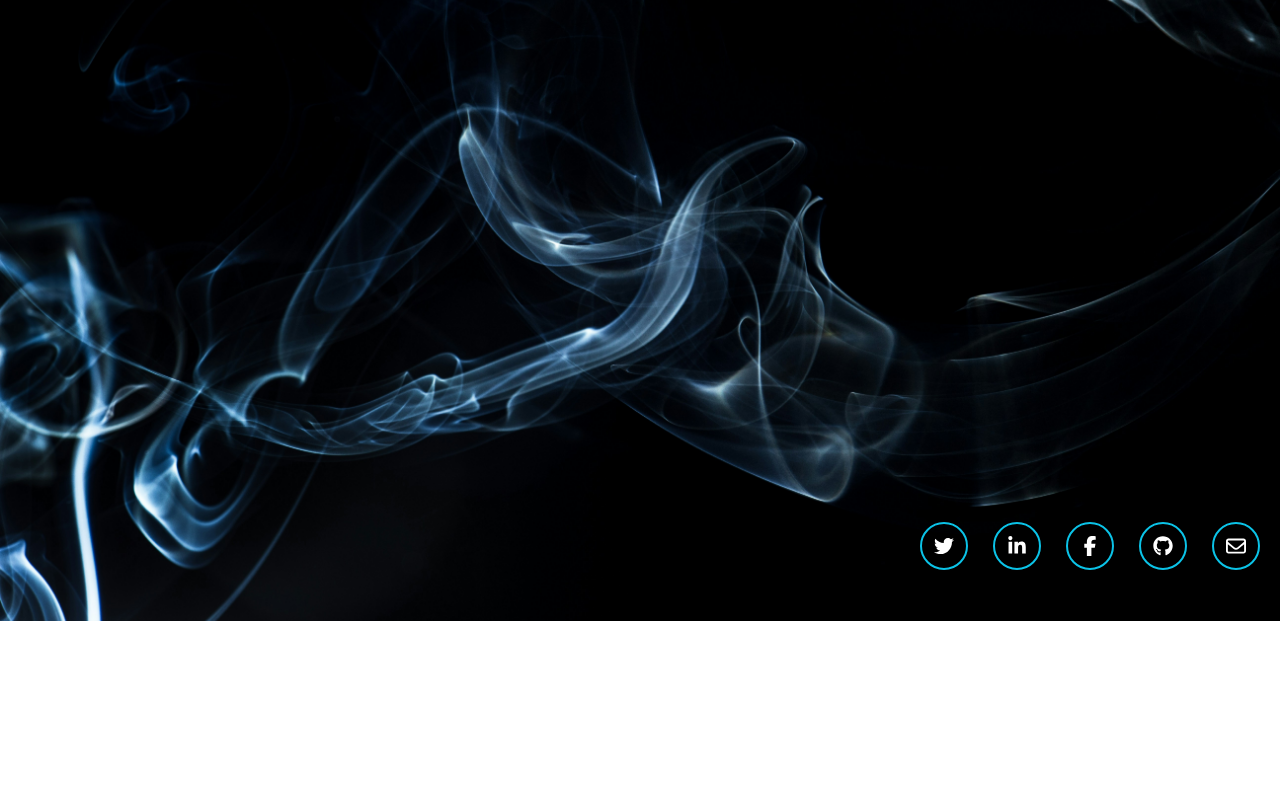
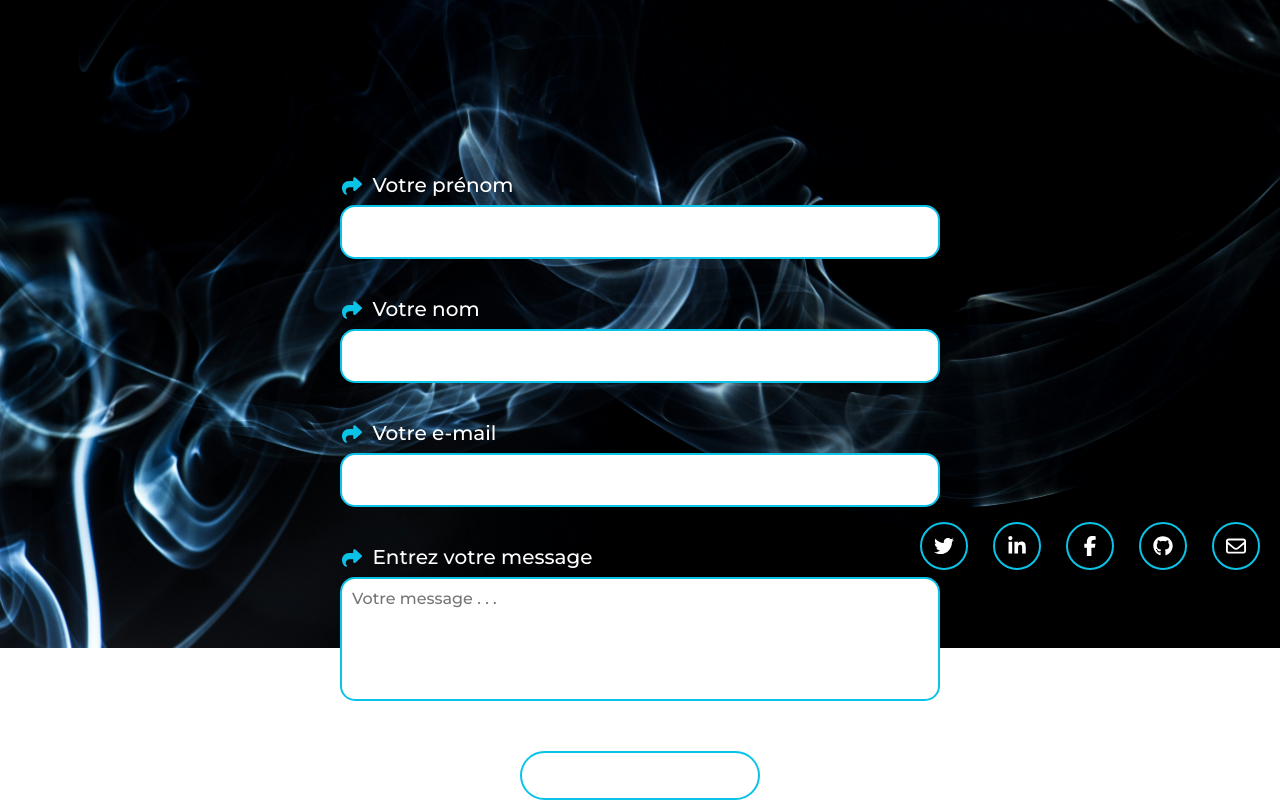
Before and after one commit to DavidDevPro/projet-12-Portfolio, a React (Vite) app: page /contact in a window 1280 px wide. Shown: the part 179-979 px from the top of the page. Before the commit the page ends 800 px from the top, so only its background shows below. Built offline with nearby package versions, Linux system fonts and the light colour scheme.

Commit message:
formulaire de contact version 1

```diff
--- /dev/null
+++ b/src/components/ContactForm.jsx
@@ -0,0 +1,50 @@
+import React from "react";
+import { FontAwesomeIcon } from "@fortawesome/react-fontawesome";
+import { faShare } from "@fortawesome/free-solid-svg-icons";
+
+const ContactForm = () => {
+  const handleSubmit = (e) => {
+    e.preventDefault();
+
+    const form = e.target;
+    const formData = new FormData(form);
+    const firstname = formData.get("firstname");
+    const surname = formData.get("surname");
+    const email = formData.get("email");
+    const message = formData.get("message");
+
+    form.reset();
+  };
+
+  return (
+    <div className="formulaire">
+      <form onSubmit={handleSubmit}>
+        <label htmlFor="firstname">
+          {" "}
+          <FontAwesomeIcon className="icons" icon={faShare} /> Votre prénom
+        </label>
+        <input name="firstname" type="text" id="firstname" />
+        <label htmlFor="surname">
+          <FontAwesomeIcon className="icons" icon={faShare} /> Votre nom
+        </label>
+        <input name="surname" type="text" id="surname" />
+        <label htmlFor="email">
+          <FontAwesomeIcon className="icons" icon={faShare} /> Votre e-mail
+        </label>
+        <input name="email" type="text" id="email" />
+        <label htmlFor="message">
+          <FontAwesomeIcon className="icons" icon={faShare} /> Entrez votre
+          message
+        </label>
+        <textarea
+          name="message"
+          id="message"
+          placeholder="Votre message . . ."
+        />
+        <button type="submit">Envoyer</button>
+      </form>
+    </div>
+  );
+};
+
+export default ContactForm;
--- a/src/pages/Contact.jsx
+++ b/src/pages/Contact.jsx
@@ -1,7 +1,12 @@
 import React from "react";
+import ContactForm from "../components/ContactForm";
 
 const Contact = () => {
-  return <div></div>;
+  return (
+    <div>
+      <ContactForm />
+    </div>
+  );
 };
 
 export default Contact;
--- /dev/null
+++ b/src/sass/components/formulaire.scss
@@ -0,0 +1,79 @@
+@import "../utils/mixins";
+@import "../utils/variables";
+
+.formulaire {
+  width: 100%;
+  max-width: 600px;
+  height: 600px;
+  margin: 200px auto 0;
+  padding: 20px 20px;
+
+  form {
+    display: flex;
+    flex-direction: column;
+    gap: 10px;
+
+    label {
+      @include montserrat;
+      color: $secondary_color;
+      font-size: 1.25em;
+      margin-top: 30px;
+      padding-left: 5px;
+      font-weight: 500;
+
+      .icons {
+        color: $fourth_color;
+        margin: 0 5px -2px -3px;
+      }
+    }
+    input {
+      @include montserrat;
+      height: 50px;
+      border-radius: 15px;
+      padding: 0 10px;
+      font-weight: 600;
+      font-size: 1.1em;
+      border: 2px solid $fourth_color;
+      outline: none;
+
+      &:focus {
+        box-shadow: rgba(255, 255, 255, 0.3) 0px 0px 5px 1px;
+      }
+    }
+    textarea {
+      @include montserrat;
+      height: 100px;
+      border-radius: 15px;
+      padding: 10px 10px;
+      font-weight: 500;
+      font-size: 1em;
+      border: 2px solid $fourth_color;
+      outline: none;
+      resize: none;
+
+      &:focus {
+        box-shadow: rgba(255, 255, 255, 0.4) 0px 0px 10px 1px;
+      }
+    }
+    button {
+      @include montserrat;
+      @include transition;
+      color: $secondary_color;
+      margin: 40px auto 0;
+      border-radius: 30px;
+      padding: 10px 10px;
+      font-weight: 600;
+      font-size: 1.3em;
+      border: 2px solid $fourth_color;
+      width: 40%;
+      background-color: transparent;
+      cursor: pointer;
+
+      &:hover {
+        color: $primary_color;
+        background-color: $secondary_color;
+        box-shadow: rgba(255, 255, 255, 0.4) 0px 0px 5px 1px;
+      }
+    }
+  }
+}
--- a/src/sass/main.scss
+++ b/src/sass/main.scss
@@ -6,5 +6,6 @@
 @use "./layout/header";
 @use "./layout/footer";
 @use "./components/navigation";
+@use "./components/formulaire";
 @use "./components/buttons";
 @use "./components/caroussel";
--- a/src/sass/pages/homePage.scss
+++ b/src/sass/pages/homePage.scss
@@ -59,6 +59,7 @@
       &:hover {
         color: $primary_color;
         background-color: $secondary_color;
+        box-shadow: rgba(255, 255, 255, 0.4) 0px 0px 5px 1px;
       }
     }
   }
```
